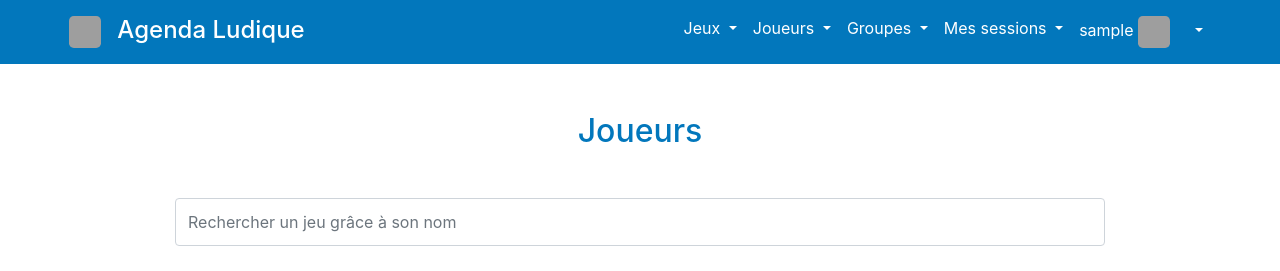
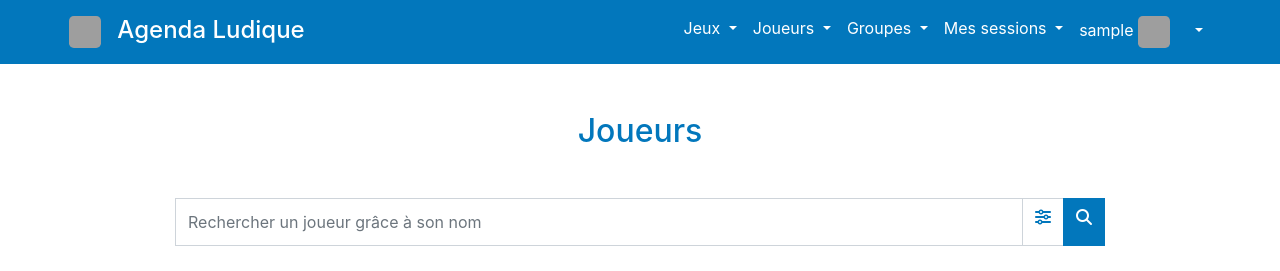
Before and after one commit to antoine-delahaye/AgendaLudique, a Flask app: page /users in a window 1280 px wide. Shown: the top 271 px of the page. Run offline with Flask 2, Linux system fonts and the light colour scheme; the visitor is signed in with stand-in values (Sample User, id 1); data comes from the database, SQL or seed files in the repository; some libraries are stand-ins or nearby versions; grey boxes are pictures that could not be loaded.

Commit message:
Ajout d'un espace pour la recherche avancée d'utilisateurs

```diff
--- /dev/null
+++ b/app/static/css/users.css
@@ -0,0 +1,5 @@
+#show-advanced-search {
+    background-color: transparent;
+    color: #0277BC;
+    border-color: #ced4da;
+}
--- a/app/templates/users.html
+++ b/app/templates/users.html
@@ -3,10 +3,28 @@
     <main class="container-fluid col-9 mb-5">
         <h2 class="text-center mb-5">Joueurs</h2>
         <form class="my-5 mx-auto">
-            <div class="form-group">
+            <div class="input-group">
                 <label class="d-none" for="search-input">Rechercher un joueur grâce à son nom</label>
-                <input class="form-control" id="search-input" type="text"
-                       placeholder="Rechercher un jeu grâce à son nom">
+                <input class="form-control" id="search-input" type="text" aria-describedby="search-buttons"
+                       placeholder="Rechercher un joueur grâce à son nom">
+                <div class="input-group-append" id="search-buttons">
+                    <a id="show-advanced-search" class="btn" data-toggle="collapse" href="#advanced-search" role="button"
+                       aria-expanded="false" aria-controls="advanced-search">
+                        <i class="fa fa-sliders" aria-hidden="true"></i>
+                    </a>
+                    <a id="search" class="btn" data-toggle="collapse" href="#advanced-search" role="button"
+                       aria-expanded="false" aria-controls="advanced-search">
+                        <i class="fa fa-search" aria-hidden="true"></i>
+                    </a>
+                </div>
+                <div class="collapse" id="advanced-search">
+                    <div class="card card-body">
+                        Il y aura quelque chose ici, ça arrive vite !<br>
+                        Lorem ipsum dolor sit amet, consectetur adipisicing elit. Aperiam quisquam suscipit velit!
+                        Delectus deleniti doloremque eaque esse expedita id illum, molestias nostrum officiis
+                        praesentium quas, quasi qui similique. Accusantium, officia!
+                    </div>
+                </div>
             </div>
         </form>
         <div class="row">
@@ -21,7 +39,7 @@
                                 {{ item["username"] }}</p>
                             <div class="d-flex flex-row align-items-center">
                                 <p class="mb-0">{{ item["first_name"] }} {{ item["last_name"] }}</p>
-                                <i class="ml-auto far fa-plus-square" id="{{ item["id"] }}" onclick="game(this)"></i>
+                                <i class="ml-auto far fa-star" id="{{ item["id"] }}" onclick="game(this)"></i>
                             </div>
                         </div>
                     </div>
```
